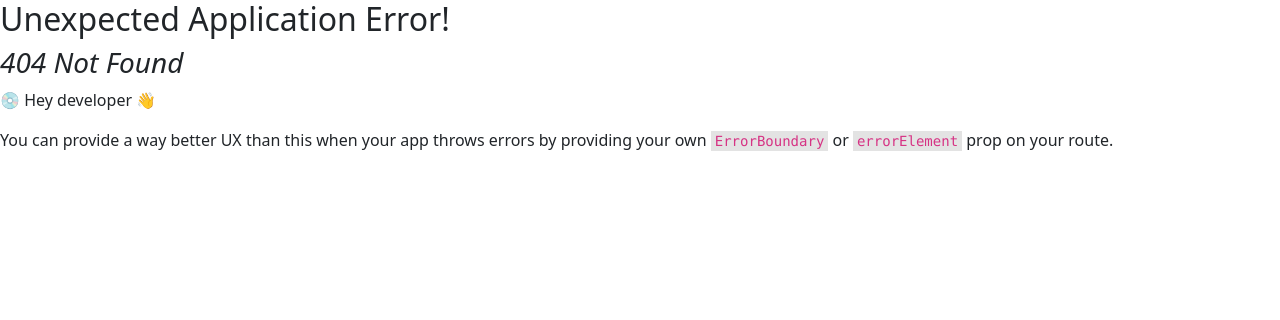
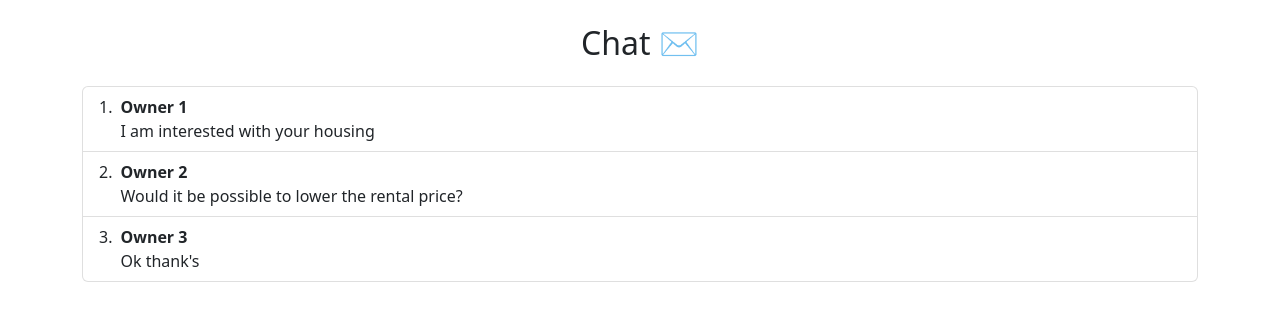
Before and after one commit to hugomatton/HousingBoardFront, a React (Create React App) app: page /chat in a window 1280 px wide. Before the commit this address had no page. Shown: the top 320 px of the page. Built offline with nearby package versions, Linux system fonts and the light colour scheme.

Commit message:
listChat

```diff
--- a/src/App.js
+++ b/src/App.js
@@ -2,6 +2,7 @@ import AdminPage from "./component/Admin/AdminPage";
 import OwnerPage from "./component/Owner/OwnerPage";
 import SignupLogin from "./component/SigupLogin/SignupLogin";
 import StudentPage from "./component/Student/StudentPage";
+import ChatPage from "./component/Chat/Chat";
 import { RouterProvider, createBrowserRouter } from 'react-router-dom';
 
 function App() {
@@ -22,6 +23,10 @@ function App() {
     {
       path: 'admin',
       element: <AdminPage/>
+    },
+    {
+      path: 'chat',
+      element: <ChatPage/>
     }
   ])
 
--- a/src/component/Chat/Conversation/Conversation.js
+++ b/src/component/Chat/Conversation/Conversation.js
@@ -1,8 +1,9 @@
 import React from 'react'
+import Message from './Message/Message'
 
 const Conversation = () => {
   return (
-    <div>Conversation</div>
+    <Message/>
   )
 }
 
--- a/src/component/Chat/ListChat/ListChat.js
+++ b/src/component/Chat/ListChat/ListChat.js
@@ -1,9 +1,44 @@
-import React from 'react'
+import React from "react";
+import ListGroup from "react-bootstrap/ListGroup";
+import Container from "react-bootstrap/Container";
 
 const ListChat = () => {
   return (
-    <div>ListChat</div>
-  )
-}
+    <div>
+      <Container>
+        <h2 className="my-4 text-center">Chat ✉️</h2>
+        <ListGroup as="ol" numbered>
+          <ListGroup.Item
+            as="li"
+            className="d-flex justify-content-between align-items-start"
+          >
+            <div className="ms-2 me-auto">
+              <div className="fw-bold">Owner 1</div>I am interested with your
+              housing
+            </div>
+          </ListGroup.Item>
+          <ListGroup.Item
+            as="li"
+            className="d-flex justify-content-between align-items-start"
+          >
+            <div className="ms-2 me-auto">
+              <div className="fw-bold">Owner 2</div>
+              Would it be possible to lower the rental price?
+            </div>
+          </ListGroup.Item>
+          <ListGroup.Item
+            as="li"
+            className="d-flex justify-content-between align-items-start"
+          >
+            <div className="ms-2 me-auto">
+              <div className="fw-bold">Owner 3</div>
+              Ok thank's
+            </div>
+          </ListGroup.Item>
+        </ListGroup>
+      </Container>
+    </div>
+  );
+};
 
-export default ListChat
+export default ListChat;
```
Also changed, not shown: src/component/Chat/Conversation/Message/Message.js (+37 -5 lines).
